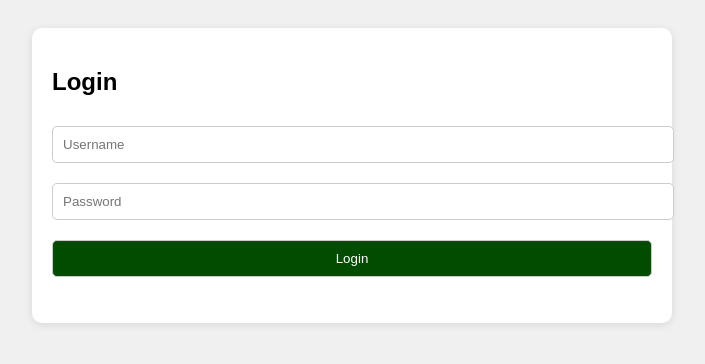
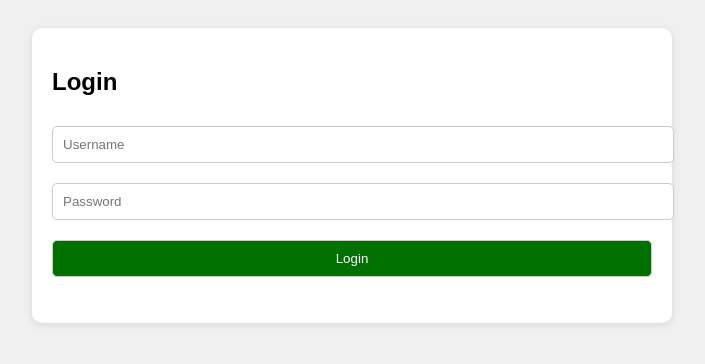
Before and after one commit to idunskiy/wounds-tracker, a Flask app: page /login in a window 1280 px wide. Shown: the top 364 px of the page, without its empty margins (288-993 px from the left). Run offline with Flask 3, Linux system fonts and the light colour scheme; parts of the project's set-up code (start-up, migrations or seed data) failed here and were passed over.

Commit message:
Styles slightly changed

```diff
--- a/static/style.css
+++ b/static/style.css
@@ -19,12 +19,12 @@ input, textarea, button {
     border-radius: 5px;
 }
 button {
-    background-color: #004d00;
+    background-color: #007000;
     color: white;
     cursor: pointer;
 }
 button:hover {
-    background-color: #45a049;
+    background-color: #003d00;
 }
 ul {
     list-style-type: none;
```
